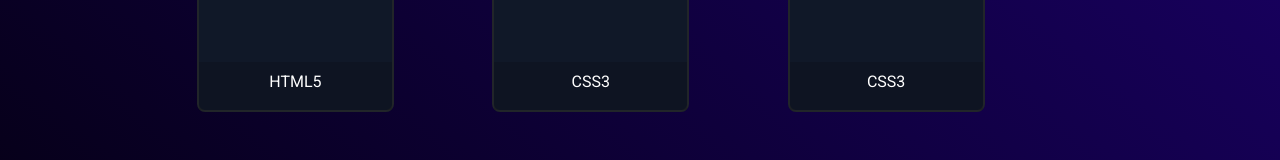
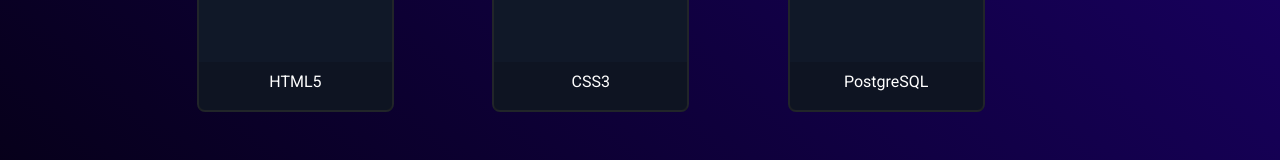
Before and after one commit to Manavk2004/Website1, a React (Vite) app: page / in a window 1280 px wide. Shown: the part 1472-1632 px from the top of the page. Built offline with nearby package versions, Linux system fonts and the light colour scheme; a web font is replaced by a local one.

Commit message:
MUSAI link

```diff
--- a/src/App.jsx
+++ b/src/App.jsx
@@ -84,7 +84,7 @@ function App() {
           <LanguageCard image={"/go.svg"} name={"GoLang"} col={"col-start-11 col-end-13"} row={"row-start-3 row-end-5"} />
           <LanguageCard image={"/html.svg"} name={"HTML5"} col={"col-start-3 col-end-5"} row={"row-start-6 row-end-10"} />
           <LanguageCard image={"/css.png"} name={"CSS3"} col={"col-start-6 col-end-8"} row={"row-start-6 row-end-10"} />
-          <LanguageCard image={"/sql.svg"} name={"CSS3"} col={"col-start-9 col-end-11"} row={"row-start-6 row-end-10"} />
+          <LanguageCard image={"/sql.svg"} name={"PostgreSQL"} col={"col-start-9 col-end-11"} row={"row-start-6 row-end-10"} />
         </>
       }
       {techSection === "Frontend" &&
```
